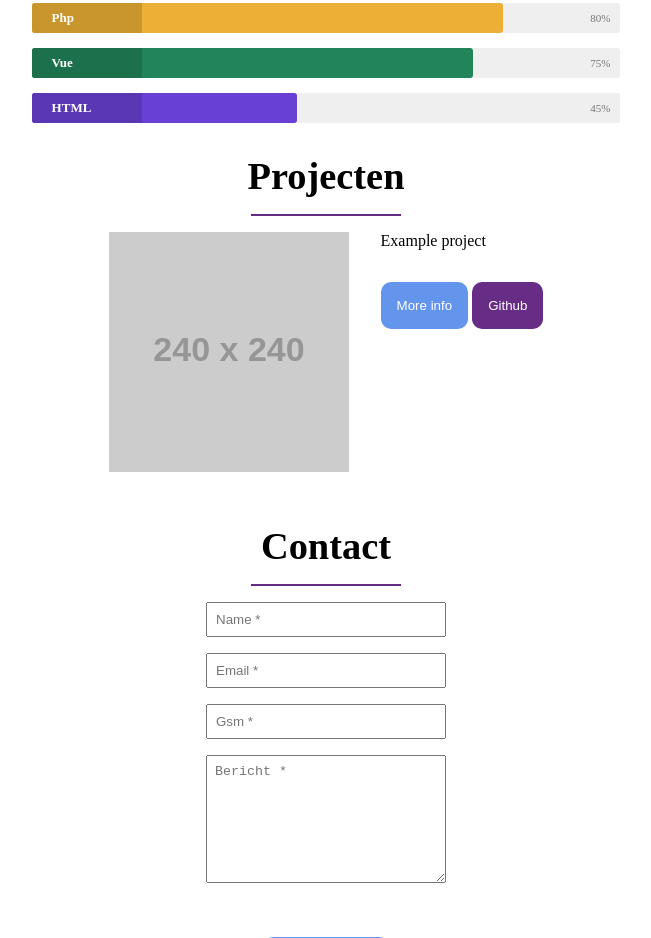
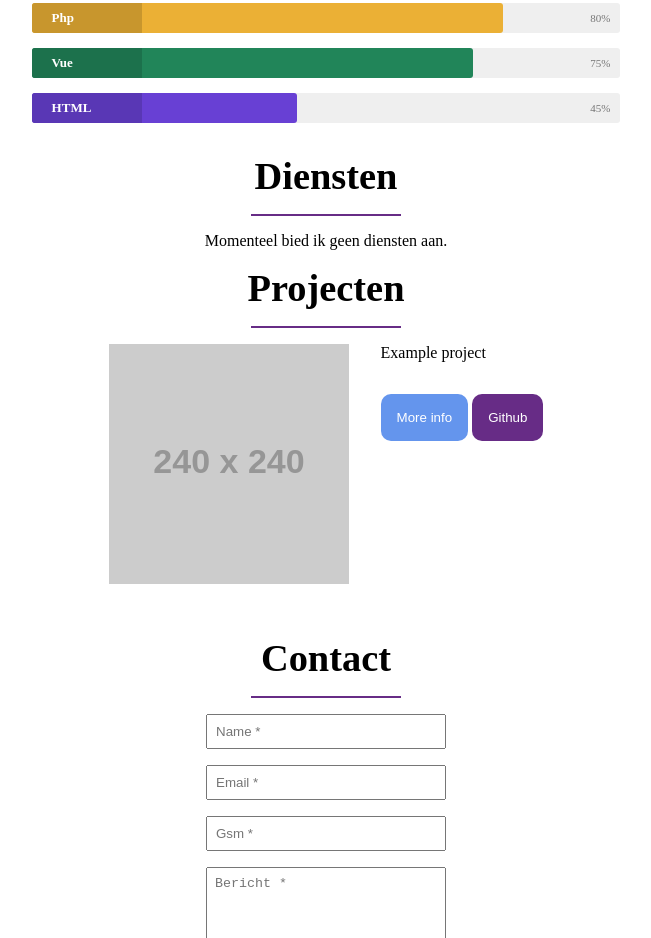
Before and after one commit to pgm-dionvanh/portfolio, a plain HTML site: page index.html in a window 1280 px wide. Shown: the part 1204-2142 px from the top of the page, without its empty margins (314-965 px from the left). Drawn offline with nearby package versions, Linux system fonts and the light colour scheme; placeholder pictures from the web are drawn by us.

Commit message:
Added service

```diff
--- a/index.html
+++ b/index.html
@@ -80,6 +80,14 @@
             </div>
             </div>
         </section>
+    </section>
+    <section id="services">
+        <div class="title">
+            <h3>Diensten</h3>
+            <p class="separator" />
+            <div class="info">
+                <span> Momenteel bied ik geen diensten aan.</span>
+            </div>
     </section>
     <section id="projects">
         <div class="title">
```
